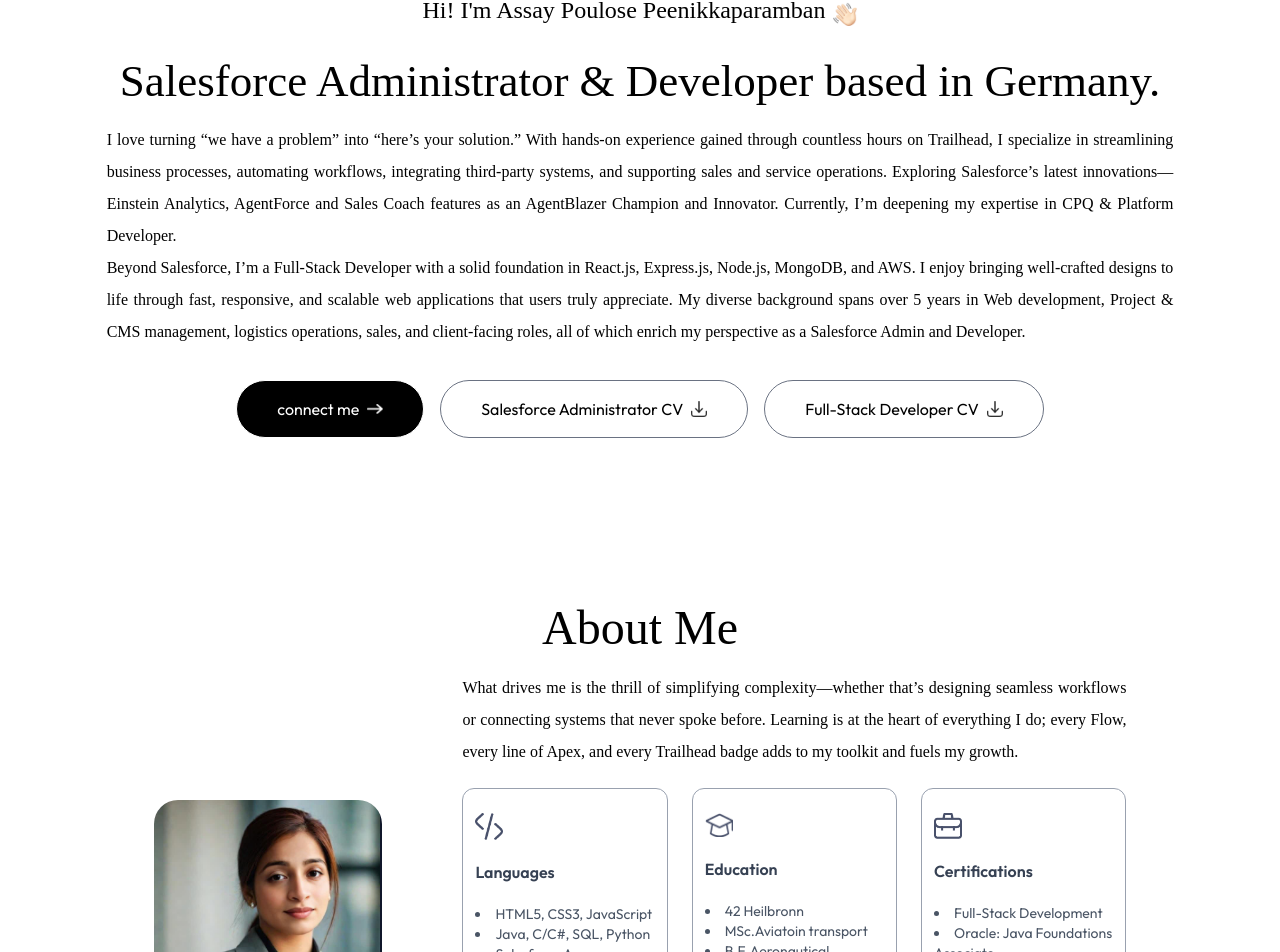
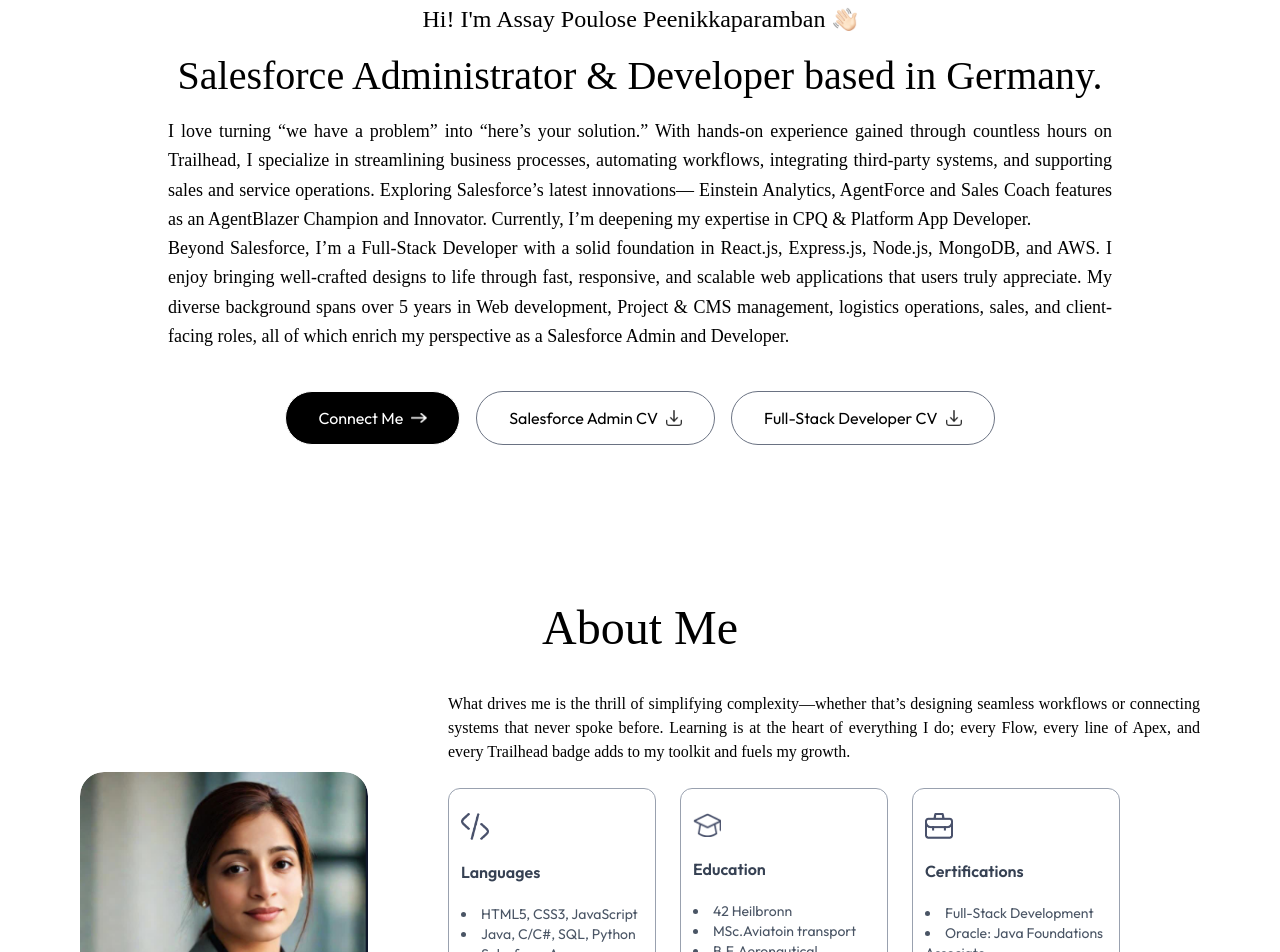
Before and after one commit to assaypoulose/Portfolio-NextJs, a Next.js app: page / in a window 1280 px wide. Shown: the part 256-1208 px from the top of the page. Built offline with nearby package versions, Linux system fonts and the light colour scheme; a web font is replaced by a local one.

Commit message:
added responsive UI CSS properties

```diff
--- a/app/components/About.jsx
+++ b/app/components/About.jsx
@@ -4,16 +4,17 @@
 
 const About = () => {
     return (
-        <div id='about' className='w-full px-[12%] py-10 scroll-mt-10'>
+        <div id='about' className='w-full px-5 sm:px-10 md:px-20 py-10 scroll-mt-10'>
             {/* <h4 className='text-center mt-5 mb-2 text-lg font-ovo'>Introduction</h4> */}
-            <h2 className='mt-5 text-center text-5xl font-ovo'>About Me</h2>
+            <h2 className='mt-5 text-center text-3xl sm:text-4xl md:text-5xl font-ovo'>About Me</h2>
 
-            <div className='flex w-full flex-col lg:flex-row items-center gap-20 my-5'>
-                <div className='w-64 sm:w-80 rounded-3xl max-w-none'>
-                    <Image src={assets.user_image} alt='user' className='w-full rounded-3xl' />
+            <div className='flex flex-col lg:flex-row items-center gap-10 sm:gap-14 md:gap-20 my-10'>
+                <div className='w-40 sm:w-60 md:w-72 rounded-3xl overflow-hidden'>
+                    <Image src={assets.user_image} alt='user' className='w-full h-auto rounded-3xl' />
                 </div>
-                <div className='flex-1'>
-                    <p className='mb-5 max-w-2xl font-ovo text-justify'>
+
+                <div className='flex-1 w-full'>
+                    <p className='mb-6 font-ovo text-justify text-sm sm:text-base'>
                     What drives me is the thrill of simplifying complexity—whether that’s designing seamless workflows or connecting systems that never spoke before. Learning is at the heart of everything I do; every Flow, every line of Apex, and every Trailhead badge adds to my toolkit and fuels my growth.
                     </p>
 
--- a/app/components/Contact.jsx
+++ b/app/components/Contact.jsx
@@ -32,7 +32,11 @@
     }
   };
   return (
-    <div id='contact' className='w-full px-[12%] py-10 scroll-mt-10 bg-[url("/footer-bg-color.png")] bg-no-repeat bg-center bg-[length:90%_auto]'>
+    // <div id='contact' className='w-full px-[12%] py-10 scroll-mt-10 bg-[url("/footer-bg-color.png")] bg-no-repeat bg-center bg-[length:90%_auto]'>
+    <div
+      id='contact'
+      className='w-full px-5 sm:px-10 md:px-[12%] py-10 scroll-mt-10 bg-[url("/footer-bg-color.png")] bg-no-repeat bg-center bg-cover md:bg-[length:90%_auto]'
+    >
       <h4 className='text-center mt-5 mb-2 text-lg font-ovo'>I would love to hear from you! If you have any questions, comments, or feedback, please use the form below. </h4>
       <h2 className='text-center text-5xl font-ovo'>Get in Touch...</h2>
       <p className='text-center max-w-2xl mx-auto mt-5 mb-5 font-ovo'>
@@ -40,11 +44,18 @@
       </p>
       <form onSubmit={onSubmit} className='max-w-2xl mx-auto'>
         <div className='grid grid-cols-2 grid-columns gap-6 mt-5 mb-8'>
-                    <input type='text' placeholder='Enter your name...' required className='flex-1 p-3 outline-none border-[0.5px] border-gray-400 rounded-md bg-white' name='name'/>
-                    <input type='email' placeholder='Enter your email...' required className='flex-1 p-3 outline-none border-[0.5px] border-gray-400 rounded-md bg-white' name='email'/>
+          <input type='text' placeholder='Enter your name...' required className='flex-1 p-3 outline-none border-[0.5px] border-gray-400 rounded-md bg-white' name='name' />
+          <input type='email' placeholder='Enter your email...' required className='flex-1 p-3 outline-none border-[0.5px] border-gray-400 rounded-md bg-white' name='email' />
         </div>
-                <textarea rows='6' placeholder='Enter your message...' required className='w-full p-4 outline-none border-[0.5px] border-gray-400 rounded-md bg-white mb-6' name='message'></textarea>
-                <button type='submit' className='py-3 px-8 w-max flex items-center justify-between gap-2 bg-black/70 text-white rounded-full mx-auto hover:bg-black duration-500'>
+        {/* <textarea rows='6' placeholder='Enter your message...' required className='w-full p-4 outline-none border-[0.5px] border-gray-400 rounded-md bg-white mb-6' name='message'></textarea> */}
+        <textarea
+          rows='6'
+          placeholder='Enter your message...'
+          required
+          className='w-full p-4 outline-none border-[0.5px] border-gray-400 rounded-md bg-white dark:placeholder-gray-400'
+          name='message'
+        ></textarea>
+        <button type='submit' className='py-3 px-8 w-max flex items-center justify-between gap-2 bg-black/70 text-white border rounded-full mx-auto hover:bg-black duration-500'>
           Send now
         </button>
         <p className='mt-4'>
--- a/app/components/Header.jsx
+++ b/app/components/Header.jsx
@@ -2,27 +2,41 @@
 import Image from 'next/image'
 import React from 'react'
 
-const Header = ({isDarkmode}) => {
+const Header = ({ isDarkmode }) => {
   return (
-    <div className='w-10/12 text-center mx-auto h-screen flex flex-col items-center justify-center gap-4'>
+    // <div className='w-10/12 text-center mx-auto h-screen flex flex-col items-center justify-center gap-4'>
+    <div className='w-11/12 max-w-screen-lg mx-auto min-h-screen flex flex-col items-center justify-center px-4 py-10 text-center gap-4'>
       <div>
-            <Image src={assets.profile_img} alt='' className='rounded-full w-32' />
+        <Image src={assets.profile_img} alt='Profile' className='rounded-full w-24 sm:w-32 md:w-36 mx-auto' />
       </div>
-            <h1 className='flex items-end gap-2 text-xl md:text-2xl mb-3 font-ovo'>Hi! I'm Assay Poulose Peenikkaparamban <Image src={assets.hand_icon} alt='' className='w-6' /></h1>
-            <h3 className='text-2xl sm:text-3xl lg:text-[45px] font-ovo'>
+      <h1 className='flex flex-wrap justify-center items-center gap-2 text-lg sm:text-xl md:text-2xl font-ovo'>
+        Hi! I'm Assay Poulose Peenikkaparamban
+        <Image src={assets.hand_icon} alt='Wave' className='w-5 sm:w-6' />
+      </h1>
+
+      <h3 className='text-xl sm:text-2xl md:text-3xl lg:text-[2.5rem] leading-tight font-ovo px-2'>
         Salesforce Administrator & Developer based in Germany.
       </h3>
-            <p className='mx-auto font-ovo text-justify'>
-            I love turning “we have a problem” into “here’s your solution.” With hands-on experience gained through countless hours on Trailhead, I specialize in streamlining business processes, automating workflows, integrating third-party systems, and supporting sales and service operations. Exploring Salesforce’s latest innovations— Einstein Analytics, AgentForce and Sales Coach features as an AgentBlazer Champion and Innovator. Currently, I’m deepening my expertise in CPQ & Platform Developer.
-            <br/>
+      <p className='text-sm sm:text-base md:text-lg font-ovo text-justify leading-relaxed px-2 sm:px-4 md:px-6 '>
+        I love turning “we have a problem” into “here’s your solution.” With hands-on experience gained through countless hours on Trailhead, I specialize in streamlining business processes, automating workflows, integrating third-party systems, and supporting sales and service operations. Exploring Salesforce’s latest innovations— Einstein Analytics, AgentForce and Sales Coach features as an AgentBlazer Champion and Innovator. Currently, I’m deepening my expertise in CPQ & Platform App Developer.
+        <br />
         Beyond Salesforce, I’m a Full-Stack Developer with a solid foundation in React.js, Express.js, Node.js, MongoDB, and AWS. I enjoy bringing well-crafted designs to life through fast, responsive, and scalable web applications that users truly appreciate. My diverse background spans over 5 years in Web development, Project & CMS management, logistics operations, sales, and client-facing roles, all of which enrich my perspective as a Salesforce Admin and Developer.
       </p>
-                <div className='flex flex-col sm:flex-row items-center gap-4 mt-4'>
-                    <a href='#footer' className='px-10 py-3 border rounded-white rounded-full bg-black text-white flex items-center gap-2'>connect me <Image src={assets.right_arrow_white} alt='' className='w-4' /></a>
+      <div className='flex flex-col sm:flex-row flex-wrap items-center justify-center gap-4 mt-6'>
+        <a href='#footer' className='px-8 py-2.5 border rounded-full bg-black text-white flex items-center gap-2'>
+          Connect Me
+          <Image src={assets.right_arrow_white} alt='Arrow' className='w-4' />
+        </a>
 
-                    <a href='/CV_AssayPoulose.pdf' download className='px-10 py-3 border rounded-full border-gray-500 flex items-center gap-2'>Salesforce Administrator CV <Image src={isDarkmode ? assets.download_icon_white :assets.download_icon} alt='' className='w-4' /></a>
+        <a href='/CV_AssayPoulose.pdf' download className='px-8 py-2.5 border rounded-full border-gray-500 flex items-center gap-2'>
+          Salesforce Admin CV
+          <Image src={isDarkmode ? assets.download_icon_white : assets.download_icon} alt='Download' className='w-4' />
+        </a>
 
-                    <a href='/CV-AssayPoulose.pdf' download className='px-10 py-3 border rounded-full border-gray-500 flex items-center gap-2'>Full-Stack Developer CV <Image src={isDarkmode ? assets.download_icon_white :assets.download_icon} alt='' className='w-4' /></a>
+        <a href='/CV-AssayPoulose.pdf' download className='px-8 py-2.5 border rounded-full border-gray-500 flex items-center gap-2'>
+          Full-Stack Developer CV
+          <Image src={isDarkmode ? assets.download_icon_white : assets.download_icon} alt='Download' className='w-4' />
+        </a>
       </div>
     </div>
   )
--- a/app/components/Navbar.jsx
+++ b/app/components/Navbar.jsx
@@ -2,9 +2,9 @@
 import Image from 'next/image'
 import React, { useEffect, useRef, useState } from 'react'
 
-const Navbar = ({isDarkmode, setIsDarkmode}) => {
+const Navbar = ({ isDarkmode, setIsDarkmode }) => {
 
-    const[ isScroll, setIsScroll] = useState(false);
+    const [isScroll, setIsScroll] = useState(false);
     const [mounted, setMounted] = useState(false);
 
     const sideMenuRef = useRef();
@@ -19,28 +19,31 @@
 
     useEffect(() => {
         window.addEventListener('scroll', () => {
-            if(scrollY > 50) {
+            if (scrollY > 50) {
                 setIsScroll(true)
-            }else{
+            } else {
                 setIsScroll(false)
             }
         })
-    },[])
+    }, [])
 
     useEffect(() => {
         setMounted(true); // Ensure client-side rendering
+        if (sideMenuRef.current) {
+            sideMenuRef.current.style.transform = 'translateX(16rem)';
+        }
     }, []);
 
     return (
         <>
             {!isDarkmode && (
                 <div className='fixed top-0 right-0 w-11/12 -z-10 translate-y-[-80%] '>
-        <Image src={assets.header_bg_color} alt='' className='w-full'/>
+                    <Image src={assets.header_bg_color} alt='' className='w-full' />
                 </div>
             )}
             <nav className={`w-full fixed px-5 lg:px-8 xl:px-[8%] py-4 flex items-center justify-between z-50 ${isScroll ? "bbg-white shadow-sm bg-opacity-50 backdrop-blur-lg" : ""}`}>
                 <a href='#top'>
-                <Image src={isDarkmode ? assets.logo2 : assets.logo} alt='' className='w-35 cursor-pointer mr-14'/>
+                    <Image src={isDarkmode ? assets.logo2 : assets.logo} alt='' className='w-35 cursor-pointer mr-14' />
                 </a>
                 <ul className={`hidden md:flex items-center gap-6 lg:gap-8 rounded-full px-12 py-3 ${isScroll ? "" : "bg-white shadow-sm bg-opacity-50"} `}>
                     <li><a className='font-ovo' href='#top'>Home</a></li>
```
Lines whose indentation alone changed are shown as unchanged.
